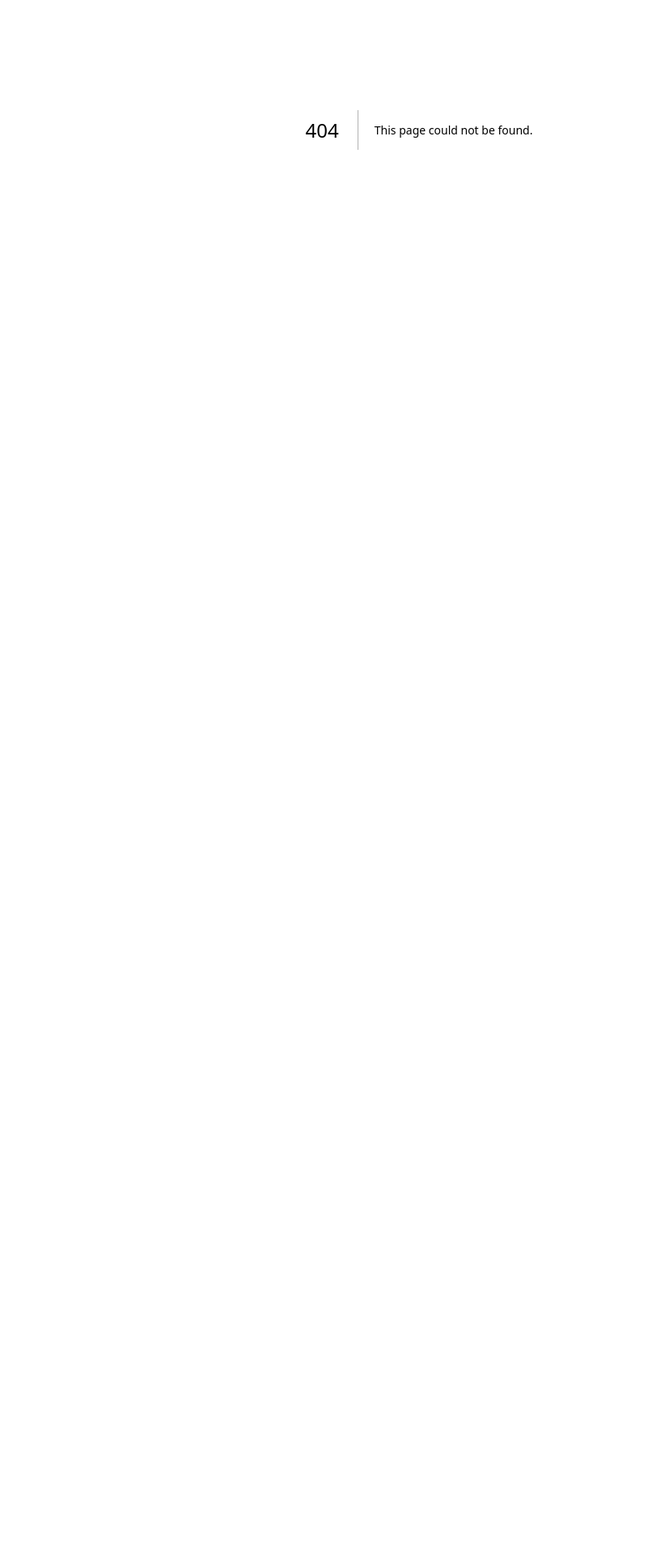
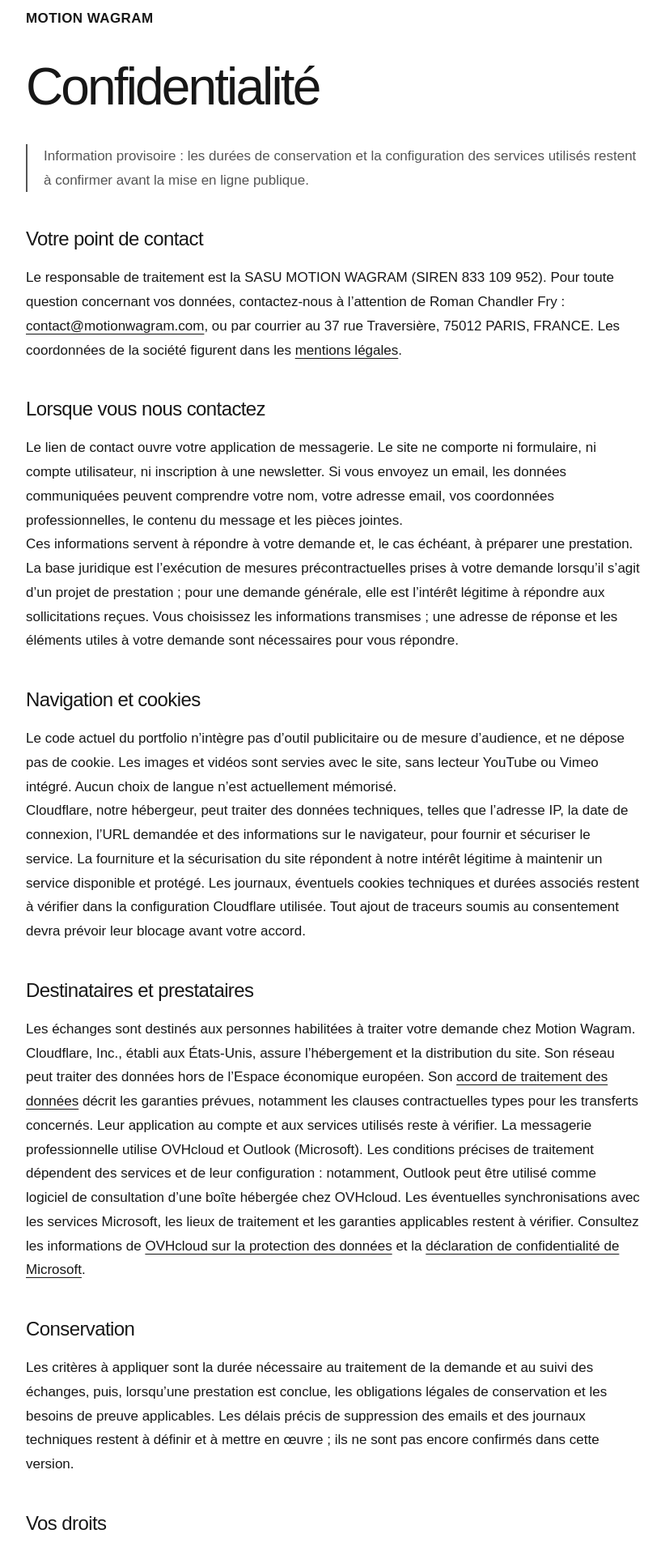
Before and after one commit to MWroman/motion-wagram-site2026, a Next.js app: page /confidentialite in a window 1280 px wide. Before the commit this address had no page. Shown: the part 240-2160 px from the top of the page at 81% size, without its empty margins (122-944 px from the left). Before the commit the page ends 800 px from the top, so only its background shows below. Built offline with nearby package versions, Linux system fonts and the light colour scheme.

Commit message:
Add legal pages and Motion Wagram favicon

```diff
--- /dev/null
+++ b/app/components/LegalFooter.tsx
@@ -0,0 +1,4 @@
+import Link from 'next/link';
+export default function LegalFooter() {
+  return <nav className="legal-footer" aria-label="Informations légales" lang="fr"><Link href="/mentions-legales/">Mentions légales</Link><Link href="/confidentialite/">Confidentialité</Link></nav>;
+}
--- /dev/null
+++ b/app/confidentialite/page.tsx
@@ -0,0 +1,17 @@
+import type { Metadata } from 'next';
+import Link from 'next/link';
+import SiteHeader from '../components/SiteHeader';
+export const metadata: Metadata = { title: 'Confidentialité — Motion Wagram', robots: { index: false, follow: true } };
+export default function Privacy() {
+  return <><SiteHeader /><main className="legal-page section-pad" lang="fr">
+    <p className="section-label">MOTION WAGRAM</p><h1>Confidentialité</h1>
+    <p className="legal-draft">Information provisoire : les durées de conservation et la configuration des services utilisés restent à confirmer avant la mise en ligne publique.</p>
+    <section><h2>Votre point de contact</h2><p>Le responsable de traitement est la SASU MOTION WAGRAM (SIREN 833 109 952). Pour toute question concernant vos données, contactez-nous à l’attention de Roman Chandler Fry : <a href="mailto:contact@motionwagram.com">contact@motionwagram.com</a>, ou par courrier au 37 rue Traversière, 75012 PARIS, FRANCE. Les coordonnées de la société figurent dans les <Link href="/mentions-legales/">mentions légales</Link>.</p></section>
+    <section><h2>Lorsque vous nous contactez</h2><p>Le lien de contact ouvre votre application de messagerie. Le site ne comporte ni formulaire, ni compte utilisateur, ni inscription à une newsletter. Si vous envoyez un email, les données communiquées peuvent comprendre votre nom, votre adresse email, vos coordonnées professionnelles, le contenu du message et les pièces jointes.</p><p>Ces informations servent à répondre à votre demande et, le cas échéant, à préparer une prestation. La base juridique est l’exécution de mesures précontractuelles prises à votre demande lorsqu’il s’agit d’un projet de prestation ; pour une demande générale, elle est l’intérêt légitime à répondre aux sollicitations reçues. Vous choisissez les informations transmises ; une adresse de réponse et les éléments utiles à votre demande sont nécessaires pour vous répondre.</p></section>
+    <section><h2>Navigation et cookies</h2><p>Le code actuel du portfolio n’intègre pas d’outil publicitaire ou de mesure d’audience, et ne dépose pas de cookie. Les images et vidéos sont servies avec le site, sans lecteur YouTube ou Vimeo intégré. Aucun choix de langue n’est actuellement mémorisé.</p><p>Cloudflare, notre hébergeur, peut traiter des données techniques, telles que l’adresse IP, la date de connexion, l’URL demandée et des informations sur le navigateur, pour fournir et sécuriser le service. La fourniture et la sécurisation du site répondent à notre intérêt légitime à maintenir un service disponible et protégé. Les journaux, éventuels cookies techniques et durées associés restent à vérifier dans la configuration Cloudflare utilisée. Tout ajout de traceurs soumis au consentement devra prévoir leur blocage avant votre accord.</p></section>
+    <section><h2>Destinataires et prestataires</h2><p>Les échanges sont destinés aux personnes habilitées à traiter votre demande chez Motion Wagram. Cloudflare, Inc., établi aux États-Unis, assure l’hébergement et la distribution du site. Son réseau peut traiter des données hors de l’Espace économique européen. Son <a href="https://www.cloudflare.com/cloudflare-customer-dpa/">accord de traitement des données</a> décrit les garanties prévues, notamment les clauses contractuelles types pour les transferts concernés. Leur application au compte et aux services utilisés reste à vérifier. La messagerie professionnelle utilise OVHcloud et Outlook (Microsoft). Les conditions précises de traitement dépendent des services et de leur configuration : notamment, Outlook peut être utilisé comme logiciel de consultation d’une boîte hébergée chez OVHcloud. Les éventuelles synchronisations avec les services Microsoft, les lieux de traitement et les garanties applicables restent à vérifier. Consultez les informations de <a href="https://www.ovhcloud.com/fr/personal-data-protection/">OVHcloud sur la protection des données</a> et la <a href="https://privacy.microsoft.com/fr-fr/privacystatement">déclaration de confidentialité de Microsoft</a>.</p></section>
+    <section><h2>Conservation</h2><p>Les critères à appliquer sont la durée nécessaire au traitement de la demande et au suivi des échanges, puis, lorsqu’une prestation est conclue, les obligations légales de conservation et les besoins de preuve applicables. Les délais précis de suppression des emails et des journaux techniques restent à définir et à mettre en œuvre ; ils ne sont pas encore confirmés dans cette version.</p></section>
+    <section><h2>Vos droits</h2><p>Selon les conditions prévues par le RGPD, vous pouvez demander l’accès à vos données, leur rectification, leur effacement ou la limitation de leur traitement. Vous disposez également d’un droit d’opposition, notamment pour les traitements fondés sur l’intérêt légitime, et d’un droit à la portabilité lorsque ses conditions sont réunies.</p><p>Adressez votre demande à <a href="mailto:contact@motionwagram.com">contact@motionwagram.com</a>. Une réponse doit en principe être apportée sous un mois ; ce délai peut être prolongé de deux mois en cas de complexité ou de demandes nombreuses, avec information dans le premier mois. En cas de doute raisonnable sur votre identité, des informations complémentaires peuvent être demandées.</p><p>Vous pouvez introduire une réclamation auprès de la <a href="https://www.cnil.fr/fr/adresser-une-plainte">CNIL</a>.</p></section>
+    <Link className="text-link" href="/">← Retour au portfolio</Link>
+  </main></>;
+}
--- a/app/layout.tsx
+++ b/app/layout.tsx
@@ -1,10 +1,11 @@
 import type { Metadata } from 'next';
 import './globals.css';
+import LegalFooter from './components/LegalFooter';
 export const metadata: Metadata = {
   title: 'Motion Wagram — Roman Chandler Fry',
   description: 'Technical production, from creative intent to live delivery. Motion Wagram / Roman Chandler Fry.',
-  icons: { icon: '/favicon.svg' },
+  icons: { icon: { url: '/motion-wagram-fingerprint.png', type: 'image/png', sizes: '1000x1000' }, apple: '/motion-wagram-fingerprint.png' },
 };
 export default function RootLayout({ children }: Readonly<{ children: React.ReactNode }>) {
-  return <html lang="en"><body>{children}</body></html>;
+  return <html lang="en"><body>{children}<LegalFooter /></body></html>;
 }
--- /dev/null
+++ b/app/mentions-legales/page.tsx
@@ -0,0 +1,16 @@
+import type { Metadata } from 'next';
+import Link from 'next/link';
+import SiteHeader from '../components/SiteHeader';
+export const metadata: Metadata = { title: 'Mentions légales — Motion Wagram', robots: { index: false, follow: true } };
+export default function Legal() {
+  return <><SiteHeader /><main className="legal-page section-pad" lang="fr">
+    <p className="section-label">MOTION WAGRAM</p><h1>Mentions légales</h1>
+    <p className="legal-draft">Aucun numéro de téléphone professionnel n’est publié. Pour toute demande, contactez-nous par email.</p>
+    <section><h2>Éditeur et contact</h2><p>MOTION WAGRAM, société par actions simplifiée unipersonnelle (SASU).</p><address>Siège social : 37 rue Traversière<br />75012 PARIS<br />FRANCE</address><p><a href="mailto:contact@motionwagram.com">contact@motionwagram.com</a></p><p>SIREN : 833 109 952 — RCS Paris.<br />SIRET du siège : 833 109 952 00014.<br />TVA intracommunautaire : FR29 833109952.<br />Capital social : 10 000 €.</p></section>
+    <section><h2>Direction de la publication</h2><p>Roman Chandler Fry.</p></section>
+    <section><h2>Hébergement</h2><p>Cloudflare, Inc. — service Cloudflare Pages.<br />101 Townsend Street, San Francisco, CA 94107, États-Unis.<br />Téléphone : <a href="tel:+18889935273">+1 888 993 5273</a>.<br /><a href="https://www.cloudflare.com/">www.cloudflare.com</a>.</p></section>
+    <section><h2>Contenus et crédits</h2><p>Ce portfolio présente des projets et des contributions de Motion Wagram. Les photographies, films, marques et autres éléments présentés restent soumis aux droits de leurs titulaires respectifs. Les crédits disponibles figurent sur les fiches projets. Leur présentation n’implique pas que Motion Wagram détienne l’ensemble des droits sur ces contenus.</p><p>Toute réutilisation doit respecter les droits applicables et, lorsque nécessaire, faire l’objet d’une autorisation du titulaire concerné. Pour signaler une erreur de crédit ou demander une correction, contactez-nous par email.</p></section>
+    <section><h2>Données personnelles</h2><p>Consultez notre <Link href="/confidentialite/">information de confidentialité</Link> pour connaître les usages des données et les modalités d’exercice de vos droits.</p></section>
+    <Link className="text-link" href="/">← Retour au portfolio</Link>
+  </main></>;
+}
```
Also changed, not shown: app/globals.css, public/motion-wagram-fingerprint.png (added).
